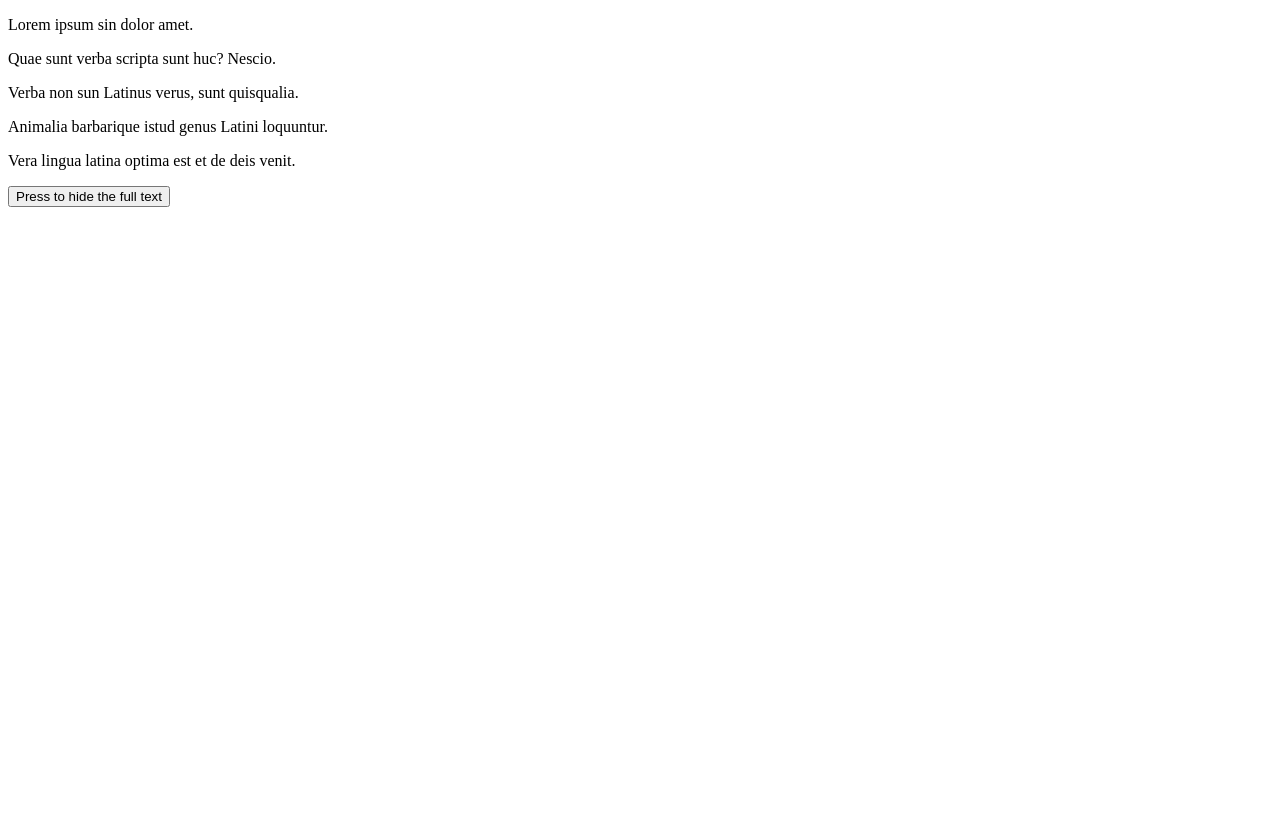
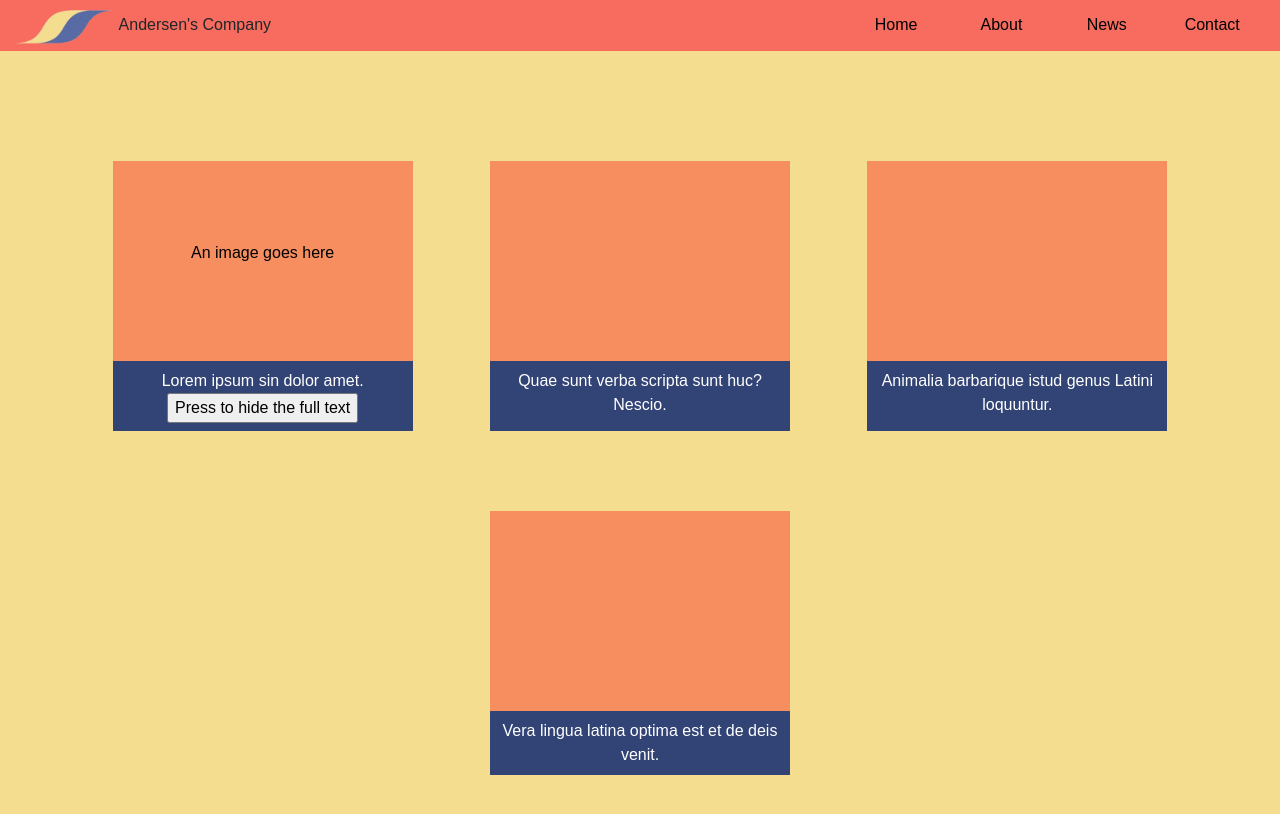
Before and after one commit to AndersenNgai/andersenngai.github.io, a plain HTML site: page index.html in a window 1280 px wide. Both pictures are taken after a click on the button "Press to show the full text". Drawn offline with nearby package versions, Linux system fonts and the light colour scheme.

Commit message:
Now in the wireframe page

```diff
--- a/index.html
+++ b/index.html
@@ -3,18 +3,44 @@
 <head>
     <meta charset="UTF-8">
     <meta name="viewport" content="width=device-width, initial-scale=1.0">
-    <title>Final Project</title>
+    <title>KKCF Wireframe</title>
+    <link rel="stylesheet" href="https://maxcdn.bootstrapcdn.com/bootstrap/4.0.0-beta/css/bootstrap.min.css">
     <link rel="stylesheet" href="style.css" type="text/css">
 </head>
 <body>
-    <p>Lorem ipsum sin dolor amet.</p>
-    <div id="fulltext">
-        <p>Quae sunt verba scripta sunt huc? Nescio.</p>
-        <p>Verba non sun Latinus verus, sunt quisqualia.</p>
-        <p>Animalia barbarique istud genus Latini loquuntur.</p>
-        <p>Vera lingua latina optima est et de deis venit.</p>
-    </div>
-    <button>Press to show the full text</button>
+    <nav class = "container-fluid">
+        <div class = "row" id = "navbar" style = "margin-right: 0px;">
+            <div class = "col-md-4" id = "logo">
+                <img src="companylogo.png">
+                <span>Andersen's Company</span>
+            </div>
+            <div class = "col-4"></div>
+            <a class = "col-sm-1" href = "#" target = "_blank">Home</a>
+            <a class = "col-sm-1" href = "#" target = "_blank">About</a>
+            <a class = "col-sm-1" href = "#" target = "_blank">News</a>
+            <a class = "col-sm-1" href = "#" target = "_blank">Contact</a>
+        </div>
+    </nav>
+    <main>
+        <a class = "article" target = "_blank">
+            <div class = "placeholder-image"
+            style = "padding-top: 80px; color: #000000; text-align: center;">An image goes here</div>
+            <p>Lorem ipsum sin dolor amet. <button>Press to show the full text</button></p>
+        </a>
+        <a class = "article longlorem" href = "#" target = "_blank">
+            <div class = "placeholder-image"></div>
+            <p>Quae sunt verba scripta sunt huc? Nescio.</p>
+        </a>
+        <a class = "article longlorem" href = "#" target = "_blank">
+            <div class = "placeholder-image"></div>
+            <p>Animalia barbarique istud genus Latini loquuntur.</p>
+        </a>
+        <a class = "article longlorem" href = "#" target = "_blank">
+            <div class = "placeholder-image"></div>
+            <p>Vera lingua latina optima est et de deis venit.</p>
+        </a>
+
+    </main>
     <script src="script.js"></script>
 </body>
 </html>
--- a/script.js
+++ b/script.js
@@ -1,13 +1,15 @@
 let button = document.querySelector("button");
+function showLorem(lor){lor.style.display = "block";}
+function hideLorem(lor){lor.style.display = "none";}
 function loremButton(){
-    let longLorem = document.getElementById("fulltext");
-    if (longLorem.style.display == "none" || longLorem.style.display == ""){
-        longLorem.style.display = "block";
+    let longLorem = document.querySelectorAll(".longlorem");
+    if (button.innerText == "Press to show the full text"){
         button.innerText = "Press to hide the full text";
+        longLorem.forEach(showLorem);
     }
     else{
-        longLorem.style.display = "none";
         button.innerText = "Press to show the full text";
+        longLorem.forEach(hideLorem);
     }
 }
 button.addEventListener("click", loremButton);
--- a/style.css
+++ b/style.css
@@ -1 +1,37 @@
-#fulltext{display: none;}
+html{
+    height: 100%;
+    width: 100%;
+  }
+
+*{font-family: "Lexend", sans-serif;}
+
+body{background-color: #F5DD90;}
+
+nav{background-color: #F76C5E; padding: 5px;}
+
+img{width: 100px; height: auto;}
+
+main{padding: 20px 10px;}
+
+h1{text-align: center; margin-bottom: 20px;}
+
+p{margin: 3px;}
+
+#navbar a{color: black; margin-top: 8px; text-align: center;}
+
+main{
+    margin: 50px 5%;
+    display: flex;
+    justify-content: space-around;
+    flex-wrap: wrap;
+}
+
+a[class="article"]{display: block;}
+.article{width: 300px; margin: 40px 20px; background-color: #324376;}
+.article:hover{text-decoration: none;}
+.article img{width: 100%;}
+.article p{padding: 5px; color: #FFFFFF; text-align: center;}
+
+.placeholder-image{width: 100%; height: 200px; background-color: #F68E5F;}
+
+.longlorem{display: none;}
```
